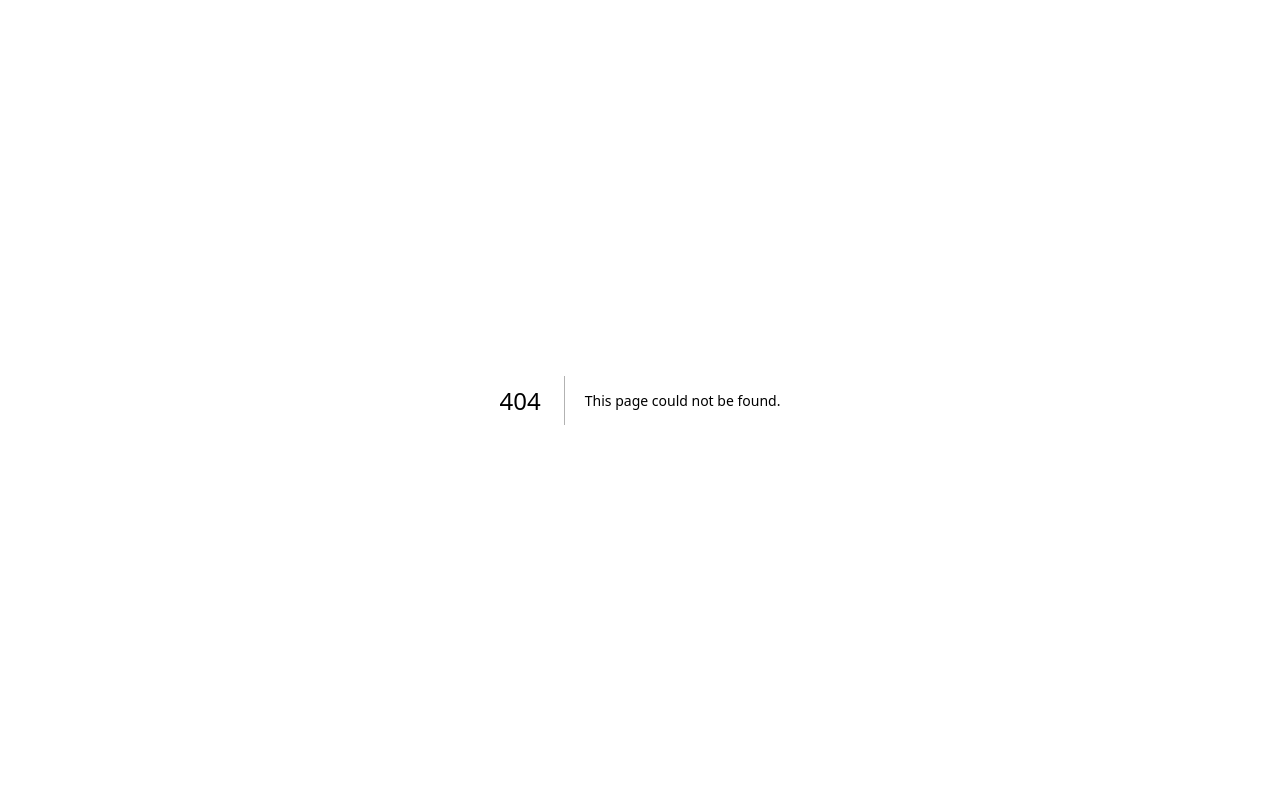
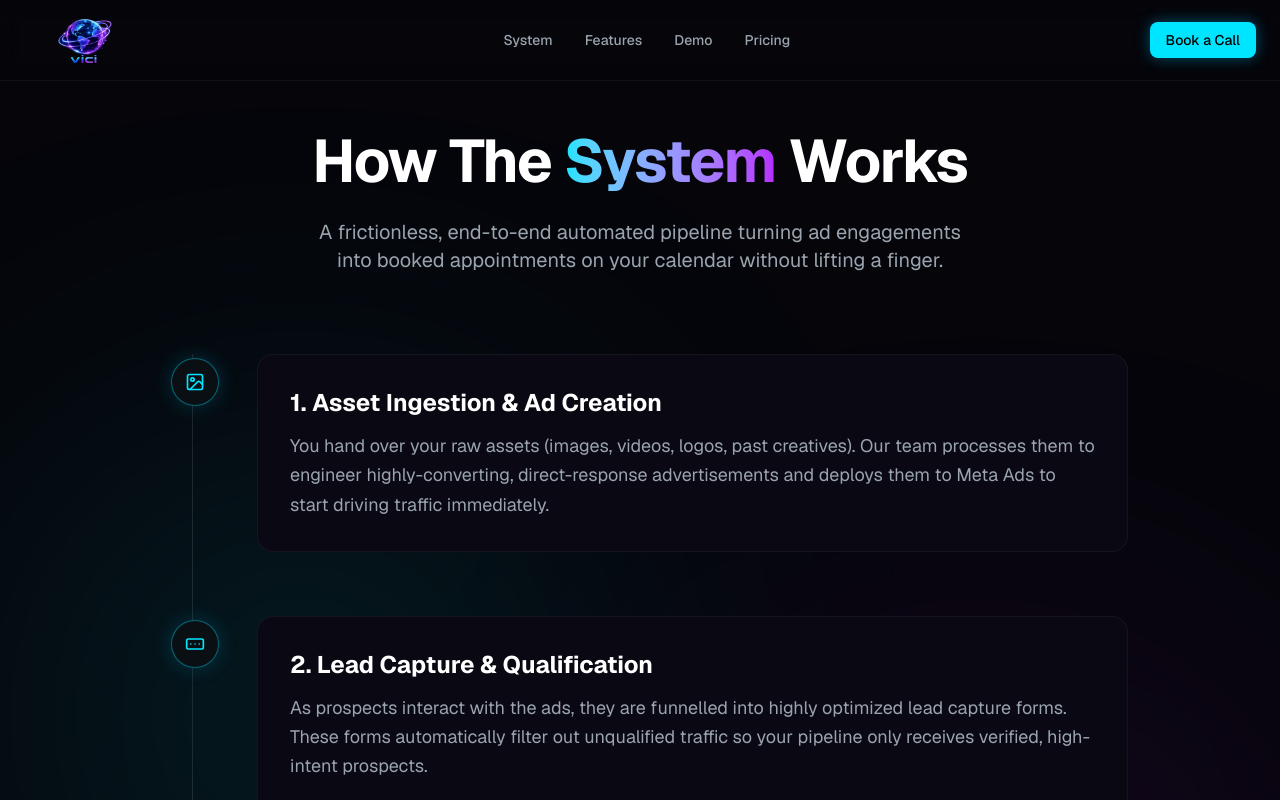
Before and after one commit to tony123-glitch/vici-global, a Next.js app: page /process in a window 1280 px wide. Before the commit this address had no page. Shown: the top 800 px of the page. Built offline with nearby package versions, Linux system fonts and the light colour scheme.

Commit message:
Even BEtter

```diff
--- a/app/book/page.tsx
+++ b/app/book/page.tsx
@@ -1,5 +1,6 @@
 import Link from "next/link";
 import Image from "next/image";
+import { Suspense } from "react";
 import { CheckCircle2 } from "lucide-react";
 import { BookingForm } from "../../components/BookingForm";
 
@@ -68,7 +69,9 @@ export default function BookPage() {
 
           {/* Right Column: Interactive Booking Flow */}
           <div className="w-full">
-            <BookingForm />
+            <Suspense fallback={<div className="min-h-[550px] bg-panel/50 border border-white/5 rounded-3xl animate-pulse flex items-center justify-center text-muted">Loading form...</div>}>
+              <BookingForm />
+            </Suspense>
           </div>
 
         </div>
--- a/app/globals.css
+++ b/app/globals.css
@@ -1,11 +1,11 @@
 @import "tailwindcss";
 
 @theme {
-  --color-background: #0a0f14;
+  --color-background: #05050a;
   --color-foreground: #ffffff;
-  --color-panel: #121a22;
-  --color-electric: #00c2ff;
-  --color-orange: #ff7a18;
+  --color-panel: #0a0812;
+  --color-electric: #00e5ff;
+  --color-orange: #b52bff;
   --color-muted: #9aa4af;
 
   --animate-glow: glow 2s ease-in-out infinite alternate;
@@ -13,14 +13,14 @@
 
 @layer base {
   :root {
-    --background: #0a0f14;
+    --background: #05050a;
     --foreground: #ffffff;
   }
 }
 
 @layer utilities {
   .text-glow {
-    text-shadow: 0 0 10px rgba(0, 194, 255, 0.5), 0 0 20px rgba(0, 194, 255, 0.3);
+    text-shadow: 0 0 10px rgba(0, 229, 255, 0.5), 0 0 20px rgba(181, 43, 255, 0.3);
   }
 }
 
@@ -33,9 +33,9 @@ body {
 
 @keyframes glow {
   from {
-    box-shadow: 0 0 10px rgba(0, 194, 255, 0.2), 0 0 20px rgba(0, 194, 255, 0.1);
+    box-shadow: 0 0 10px rgba(0, 229, 255, 0.2), 0 0 20px rgba(181, 43, 255, 0.1);
   }
   to {
-    box-shadow: 0 0 20px rgba(0, 194, 255, 0.4), 0 0 30px rgba(0, 194, 255, 0.2);
+    box-shadow: 0 0 20px rgba(0, 229, 255, 0.4), 0 0 30px rgba(181, 43, 255, 0.3);
   }
 }
--- /dev/null
+++ b/app/process/page.tsx
@@ -0,0 +1,102 @@
+"use client";
+
+import { motion } from "framer-motion";
+import Link from "next/link";
+import { Navbar } from "@/components/Navbar";
+import { Footer } from "@/components/Footer";
+import { Button } from "@/components/ui/Button";
+import { Image as ImageIcon, FormInput, PhoneCall, CalendarCheck } from "lucide-react";
+
+export default function ProcessPage() {
+  const steps = [
+    {
+      icon: ImageIcon,
+      title: "1. Asset Ingestion & Ad Creation",
+      desc: "You hand over your raw assets (images, videos, logos, past creatives). Our team processes them to engineer highly-converting, direct-response advertisements and deploys them to Meta Ads to start driving traffic immediately."
+    },
+    {
+      icon: FormInput,
+      title: "2. Lead Capture & Qualification",
+      desc: "As prospects interact with the ads, they are funnelled into highly optimized lead capture forms. These forms automatically filter out unqualified traffic so your pipeline only receives verified, high-intent prospects."
+    },
+    {
+      icon: PhoneCall,
+      title: "3. Instant AI Outreach (<60s)",
+      desc: "The moment a verified lead submits the form, our custom AI Voice & Text agent initiates contact in less than 60 seconds. It answers questions, handles objections, and pitches your offer while the lead's intent is at its absolute peak."
+    },
+    {
+      icon: CalendarCheck,
+      title: "4. Automated Booking & Handoff",
+      desc: "If the lead is ready to move forward, the AI instantly schedules an appointment or call directly onto your calendar. All captured lead sentiment, details, and call summaries are automatically pushed into your CRM."
+    }
+  ];
+
+  return (
+    <div className="min-h-screen bg-background text-white selection:bg-electric/30">
+      <Navbar />
+
+      <main className="pt-32 pb-24 relative overflow-hidden">
+        {/* Background glow lines */}
+        <div className="absolute top-1/4 left-0 w-[600px] h-[600px] bg-electric/10 rounded-full blur-[150px] pointer-events-none" />
+        <div className="absolute bottom-1/4 right-0 w-[600px] h-[600px] bg-orange/10 rounded-full blur-[150px] pointer-events-none" />
+
+        <div className="max-w-5xl mx-auto px-6 relative z-10 w-full">
+          <motion.div
+            initial={{ opacity: 0, y: 30 }}
+            animate={{ opacity: 1, y: 0 }}
+            transition={{ duration: 0.8 }}
+            className="text-center mb-20"
+          >
+            <h1 className="text-4xl md:text-6xl font-bold leading-[1.1] tracking-tight text-white mb-6">
+              How The <span className="text-transparent bg-clip-text bg-gradient-to-r from-electric to-orange">System</span> Works
+            </h1>
+            <p className="text-xl text-muted max-w-2xl mx-auto">
+              A frictionless, end-to-end automated pipeline turning ad engagements into booked appointments on your calendar without lifting a finger.
+            </p>
+          </motion.div>
+
+          {/* Timeline Process */}
+          <div className="relative border-l border-white/10 ml-6 md:ml-10 space-y-16 pb-12">
+            {steps.map((step, i) => (
+              <motion.div
+                key={i}
+                initial={{ opacity: 0, x: -30 }}
+                whileInView={{ opacity: 1, x: 0 }}
+                viewport={{ once: true, margin: "-100px" }}
+                transition={{ duration: 0.6, delay: i * 0.15 }}
+                className="relative pl-10 md:pl-16"
+              >
+                {/* Node */}
+                <div className="absolute top-1 left-0 -translate-x-[22px] w-12 h-12 bg-[#0a0f14] border border-electric/40 rounded-full flex items-center justify-center shadow-[0_0_20px_rgba(0,194,255,0.2)]">
+                  <step.icon className="w-5 h-5 text-electric" />
+                </div>
+
+                {/* Content */}
+                <div className="bg-panel border border-white/5 rounded-2xl p-6 md:p-8 hover:bg-panel/80 transition-colors">
+                  <h3 className="text-2xl font-bold text-white mb-3">{step.title}</h3>
+                  <p className="text-muted leading-relaxed text-lg">{step.desc}</p>
+                </div>
+              </motion.div>
+            ))}
+          </div>
+
+          <motion.div
+            initial={{ opacity: 0, y: 30 }}
+            whileInView={{ opacity: 1, y: 0 }}
+            viewport={{ once: true }}
+            className="mt-16 text-center"
+          >
+            <h2 className="text-3xl font-bold text-white mb-6">Ready to install this in your business?</h2>
+            <Link href="/book">
+              <Button size="lg" variant="primary" className="shadow-[0_0_30px_rgba(0,194,255,0.3)] min-w-[200px]">
+                Book Setup Call
+              </Button>
+            </Link>
+          </motion.div>
+        </div>
+      </main>
+
+      <Footer />
+    </div>
+  );
+}
--- a/app/secret-discount/page.tsx
+++ b/app/secret-discount/page.tsx
@@ -82,12 +82,12 @@ export default function SecretDiscountPage() {
                 </div>
 
                 <ul className="space-y-3 mb-8">
-                  {["Everything in AI Agent", "Custom Meta Ads Architecture", "High-Converting Landers", "Guaranteed Lead Flow"].map((feat, i) => (
+                  {["Everything in AI Agent", "Custom Meta Ads Architecture", "High-Converting Landers", "Automated Direct Calendar Bookings"].map((feat, i) => (
                     <li key={i} className="flex items-center gap-2 text-sm text-white/80"><Check className="w-4 h-4 text-electric" /> {feat}</li>
                   ))}
                 </ul>
 
-                <Link href="/book"><Button className="w-full shadow-[0_0_20px_rgba(0,194,255,0.3)]">Claim VIP Rate <Sparkles className="w-4 h-4 ml-2" /></Button></Link>
+                <Link href="/book?service=Complete Growth Infrastructure"><Button className="w-full shadow-[0_0_20px_rgba(0,194,255,0.3)]">Claim VIP Rate <Sparkles className="w-4 h-4 ml-2" /></Button></Link>
               </div>
 
               {/* Option 2: AI Agent Only */}
@@ -109,12 +109,12 @@ export default function SecretDiscountPage() {
                 </div>
 
                 <ul className="space-y-3 mb-8">
-                  {["Custom AI Voice & Text Agent", "CRM Integration", "Instant <60s Lead Outreach", "Dedicated Support Channel"].map((feat, i) => (
+                  {["Custom AI Voice & Text Agent", "Instant <60s Lead Outreach", "Automated Direct Calendar Bookings", "Dedicated Support Channel"].map((feat, i) => (
                     <li key={i} className="flex items-center gap-2 text-sm text-white/80"><Check className="w-4 h-4 text-electric opacity-50" /> {feat}</li>
                   ))}
                 </ul>
 
-                <Link href="/book"><Button variant="outline" className="w-full">Select Plan</Button></Link>
+                <Link href="/book?service=AI Agent Only"><Button variant="outline" className="w-full">Select Plan</Button></Link>
               </div>
             </div>
           </motion.div>
--- a/components/BookingForm.tsx
+++ b/components/BookingForm.tsx
@@ -1,15 +1,20 @@
 "use client";
 
 import { useState, useEffect } from "react";
+import { useSearchParams } from "next/navigation";
 import { motion, AnimatePresence } from "framer-motion";
 import { Button } from "./ui/Button";
 
 export function BookingForm() {
+  const searchParams = useSearchParams();
+  const initialService = searchParams.get("service") || "";
+
   const [isQualified, setIsQualified] = useState(false);
   const [formData, setFormData] = useState({
     name: "",
     businessType: "",
     revenue: "",
+    serviceOfInterest: initialService,
     problem: ""
   });
 
@@ -78,6 +83,20 @@ export function BookingForm() {
               </div>
 
               <div className="space-y-2">
+                <label className="text-sm font-medium text-white/80">Option of Interest</label>
+                <select
+                  required
+                  className="w-full bg-panel border border-white/10 rounded-xl px-4 py-3 text-white outline-none focus:border-electric transition-colors appearance-none"
+                  value={formData.serviceOfInterest}
+                  onChange={e => setFormData({...formData, serviceOfInterest: e.target.value})}
+                >
+                  <option value="" disabled>Select an option</option>
+                  <option value="AI Agent Only">AI Agent Only</option>
+                  <option value="Complete Growth Infrastructure">Complete Growth Infrastructure</option>
+                </select>
+              </div>
+
+              <div className="space-y-2">
                 <label className="text-sm font-medium text-white/80">Biggest Problem Right Now</label>
                 <textarea
                   required
--- a/components/Footer.tsx
+++ b/components/Footer.tsx
@@ -10,9 +10,9 @@ export function Footer() {
           <Image
             src="/logo.png"
             alt="Vici Global Logo"
-            width={150}
-            height={50}
-            className="h-10 w-auto object-contain opacity-70 hover:opacity-100 transition-opacity"
+            width={250}
+            height={80}
+            className="h-[80px] w-auto object-contain opacity-70 hover:opacity-100 transition-opacity"
           />
         </div>
 
--- a/components/Hero.tsx
+++ b/components/Hero.tsx
@@ -33,22 +33,6 @@ export function Hero() {
 
   return (
     <section className="relative min-h-screen flex items-center pt-20 overflow-hidden">
-      {/* Horizontally Centered Floating Pill */}
-      <div className="absolute top-28 md:top-32 left-1/2 -translate-x-1/2 z-20 w-full flex justify-center px-4">
-        <motion.div
-          initial={{ opacity: 0, y: -20 }}
-          animate={{ opacity: 1, y: 0 }}
-          transition={{ duration: 0.8, delay: 0.2, ease: "easeOut" }}
-          className="inline-flex items-center gap-2 px-5 py-2 rounded-full bg-panel border border-white/5 text-sm font-medium text-electric shadow-[0_0_20px_rgba(0,194,255,0.15)]"
-        >
-          <span className="relative flex h-2.5 w-2.5">
-            <span className="animate-ping absolute inline-flex h-full w-full rounded-full bg-electric opacity-75"></span>
-            <span className="relative inline-flex rounded-full h-2.5 w-2.5 bg-electric"></span>
-          </span>
-          Only accepting 3 new clients this quarter
-        </motion.div>
-      </div>
-
       {/* Dynamic Light Blue Flare Blooms */}
       <div className="fixed inset-0 pointer-events-none z-[100] overflow-hidden mix-blend-screen">
         <div
@@ -123,15 +107,25 @@ export function Hero() {
             ))}
           </ul>
 
-          <div className="flex flex-col sm:flex-row gap-4 mt-6">
+          <div className="flex items-center gap-2 mt-6 mb-3 ml-1 text-sm font-medium text-electric">
+            <span className="relative flex h-2.5 w-2.5">
+              <span className="animate-ping absolute inline-flex h-full w-full rounded-full bg-electric opacity-75"></span>
+              <span className="relative inline-flex rounded-full h-2.5 w-2.5 bg-electric"></span>
+            </span>
+            Only accepting 3 new clients this quarter
+          </div>
+
+          <div className="flex flex-col sm:flex-row gap-4">
             <Link href="/book" className="w-full sm:w-auto">
               <Button size="lg" className="w-full gap-2">
                 Book a Call <ArrowRight className="w-4 h-4" />
               </Button>
             </Link>
-            <Button variant="secondary" size="lg" className="w-full sm:w-auto">
-              See How It Works
-            </Button>
+            <Link href="/process" className="w-full sm:w-auto">
+              <Button variant="secondary" size="lg" className="w-full">
+                See How It Works
+              </Button>
+            </Link>
           </div>
         </motion.div>
 
--- a/components/Pricing.tsx
+++ b/components/Pricing.tsx
@@ -39,7 +39,7 @@ export function Pricing() {
                 <span className="text-4xl font-bold text-white">$2,000</span>
                 <span className="text-muted">/month</span>
               </div>
-               <p className="text-sm text-orange mt-2">+$2,500 Setup Build Fee (90-Day Build)</p>
+              <p className="text-sm text-orange mt-2">+$2,500 Setup Build Fee (First 90 Days)</p>
             </div>
 
             <ul className="space-y-4 mb-8 flex-1">
@@ -49,7 +49,8 @@ export function Pricing() {
                 "High-Converting Landing Pages",
                 "Intelligent Lead Qualification Forms",
                 "Weekly Optimization Calls",
-                 "Guaranteed Lead Flow Target"
+                "Guaranteed Lead Flow Target",
+                "Automated Direct-to-Calendar Scheduling"
               ].map((item, i) => (
                 <li key={i} className="flex items-center gap-3">
                   <Check className="w-5 h-5 text-electric" />
@@ -58,7 +59,7 @@ export function Pricing() {
               ))}
             </ul>
 
-             <Link href="/book" className="w-full block">
+            <Link href="/book?service=Complete Growth Infrastructure" className="w-full block">
               <Button variant="primary" size="lg" className="w-full shadow-[0_0_20px_rgba(0,194,255,0.4)]">Book a Call</Button>
             </Link>
           </motion.div>
@@ -79,15 +80,16 @@ export function Pricing() {
                 <span className="text-4xl font-bold text-white">$1,000</span>
                 <span className="text-muted">/month</span>
               </div>
-               <p className="text-sm text-electric mt-2">+$1,000 Setup Build Fee</p>
+              <p className="text-sm text-electric mt-2">+$1,000 Setup Build Fee (First 90 Days)</p>
             </div>
+
 
             <ul className="space-y-4 mb-8 flex-1">
               {[
                 "Custom AI Voice & Text Agent",
                 "CRM Intgegration (GHL, HubSpot)",
                 "Instant <60s Lead Outreach",
-                 "Automated Calendar Booking",
+                "Automated Direct-to-Calendar Scheduling",
                 "Dedicated Support Channel"
               ].map((item, i) => (
                 <li key={i} className="flex items-center gap-3">
@@ -97,7 +99,7 @@ export function Pricing() {
               ))}
             </ul>
 
-             <Link href="/book" className="w-full block">
+            <Link href="/book?service=AI Agent Only" className="w-full block">
               <Button variant="outline" size="lg" className="w-full">Book a Call</Button>
             </Link>
           </motion.div>
```
Lines whose indentation alone changed are shown as unchanged.
